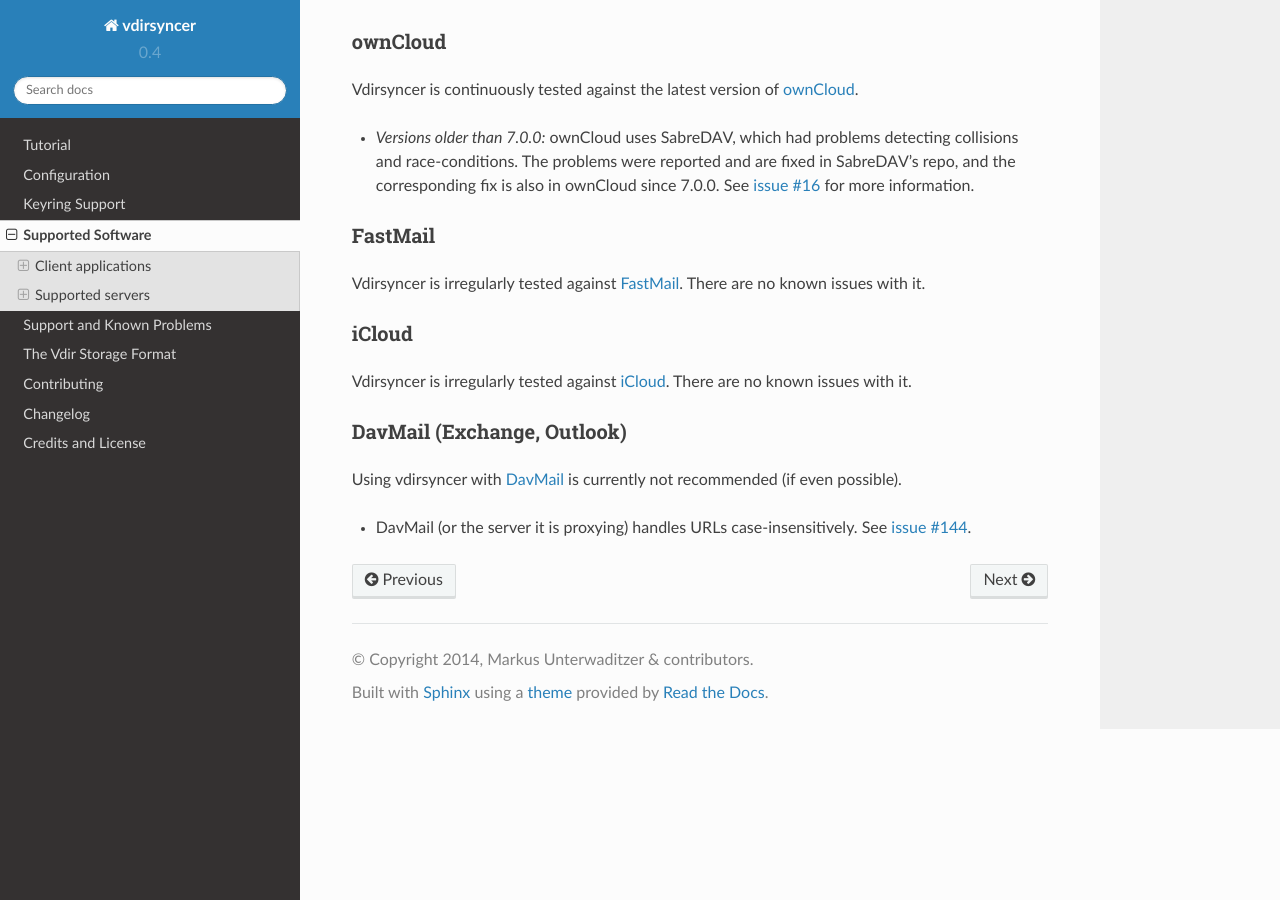
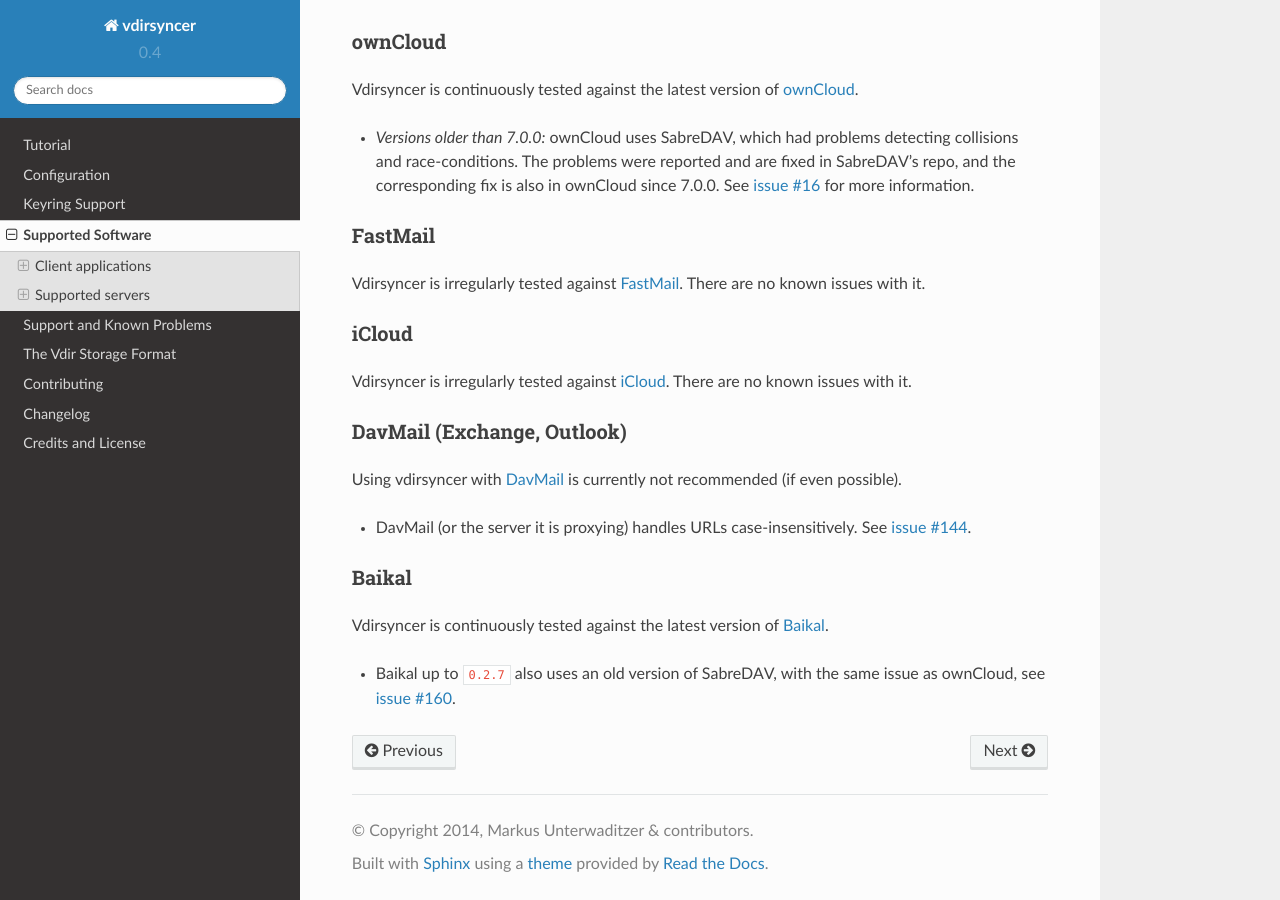
Before and after one commit to pimutils/vdirsyncer, a Sphinx documentation site: the page built from docs/supported.rst, in a window 1280 px wide and 900 px high, scrolled down 1170 px. Built offline with Sphinx 7.4.7 and the Read the Docs theme 2.0.0, drawn with Linux system fonts in a browser that asks for light colours.

Commit message:
Add section on Baikal

```diff
--- a/docs/supported.rst
+++ b/docs/supported.rst
@@ -107,3 +107,13 @@
   :gh:`144`.
 
 .. _DavMail: http://davmail.sourceforge.net/
+
+Baikal
+------
+
+Vdirsyncer is continuously tested against the latest version of Baikal_.
+
+- Baikal up to ``0.2.7`` also uses an old version of SabreDAV, with the same issue as
+  ownCloud, see :gh:`160`.
+
+.. _Baikal: http://baikal-server.com/
```
